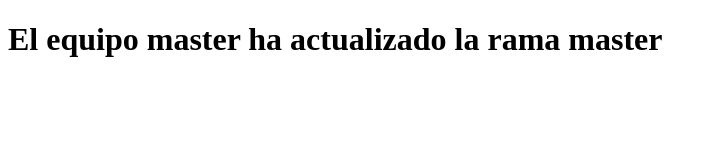
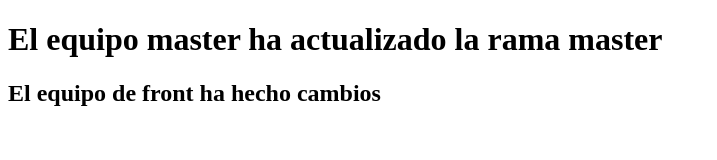
Before and after one commit to msastreharo/trying-branches-2, a plain HTML site: page index.html in a window 1280 px wide. Shown: the whole page, without its empty margins (0-717 px from the left). Drawn offline with Linux system fonts and the light colour scheme.

Commit message:
El equipo front hace cambios

```diff
--- a/index.html
+++ b/index.html
@@ -6,5 +6,7 @@
 </head>
 <body>
     <h1>El equipo master ha actualizado la rama master</h1>
+
+    <h2> El equipo de front ha hecho cambios</h2>
 </body>
 </html>
```
